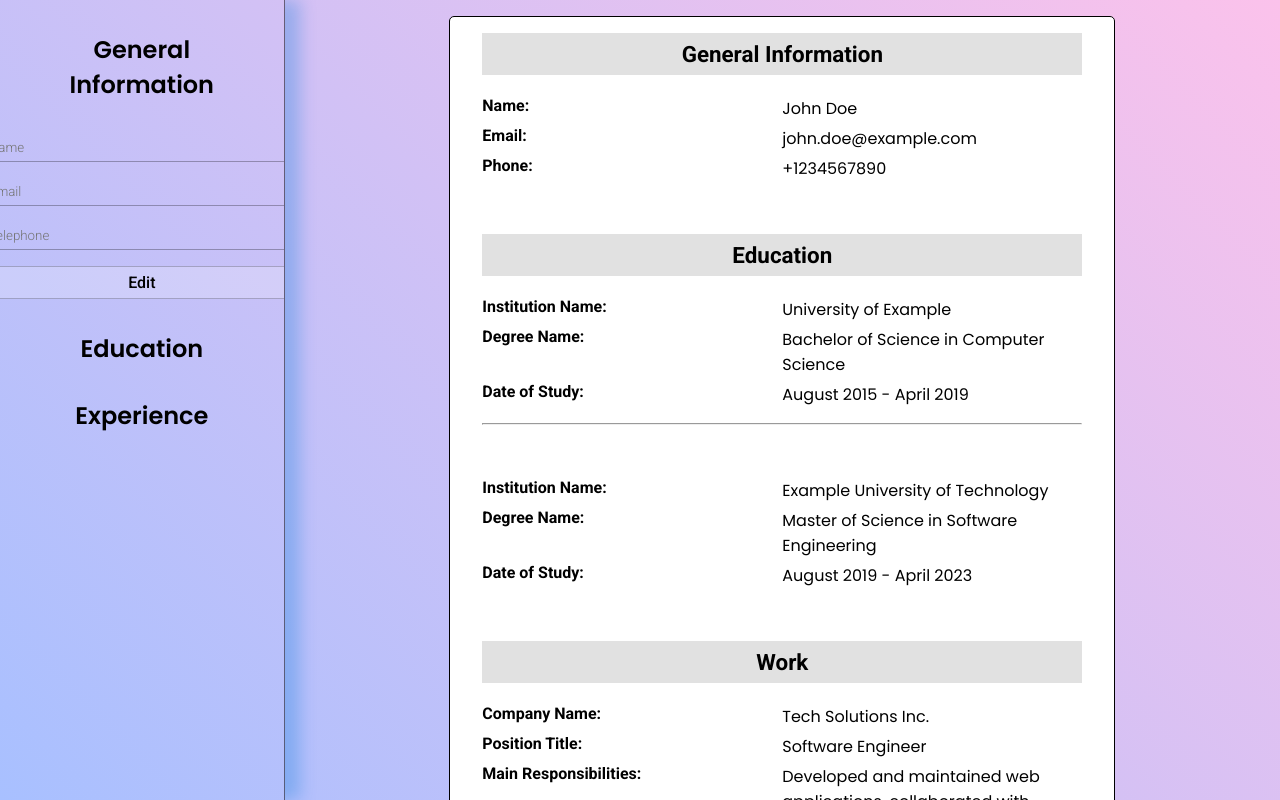
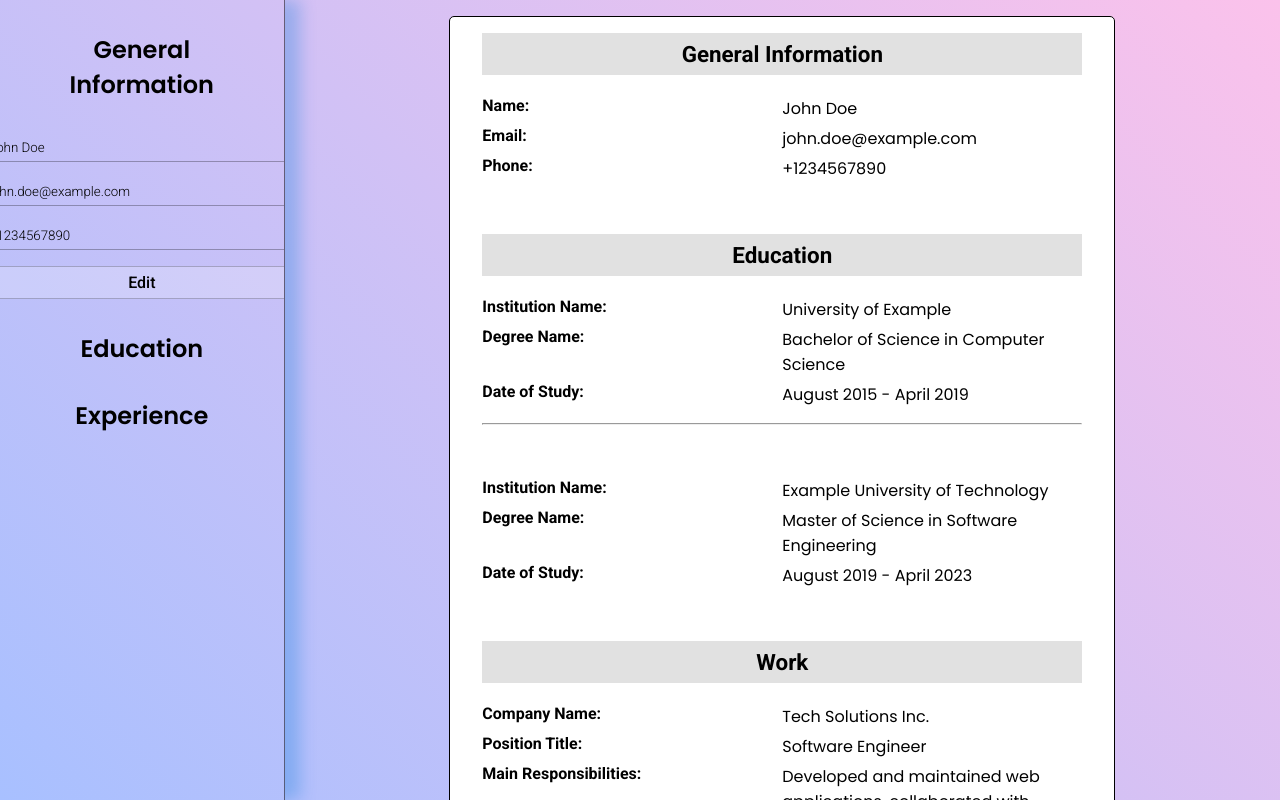
Before and after one commit to espiritukarl/odin-cv-application, a React (Vite) app: page / in a window 1280 px wide. Built offline with nearby package versions, Linux system fonts and the light colour scheme.

Commit message:
Fixed inital value of general information inputs

```diff
--- a/src/components/GeneralInfo.jsx
+++ b/src/components/GeneralInfo.jsx
@@ -1,9 +1,9 @@
 import { useState } from "react";
-import placeholder from "../data/placeholder.json";
+import cvData from "../data/data.json";
 import "../styles/form.css";
 
 function GeneralInfo({ updateCV }) {
-  const [info, setInfo] = useState(placeholder.generalInfo);
+  const [info, setInfo] = useState(cvData.generalInfo);
 
   function handleChange(e) {
     const { name, value } = e.target;
@@ -15,8 +15,6 @@ function GeneralInfo({ updateCV }) {
 
   function handleSubmit() {
     updateCV("generalInfo", info);
-
-    setInfo(placeholder.generalInfo);
   }
 
   return (
```
